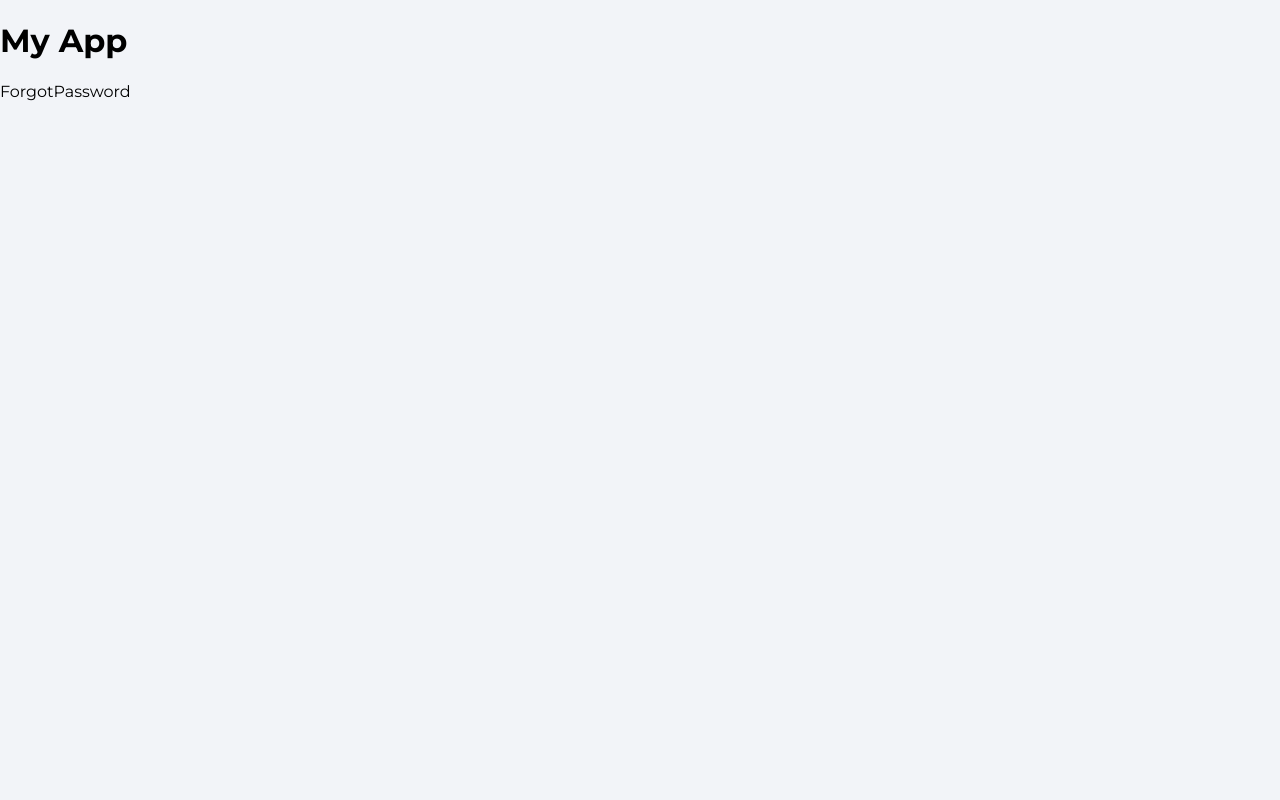
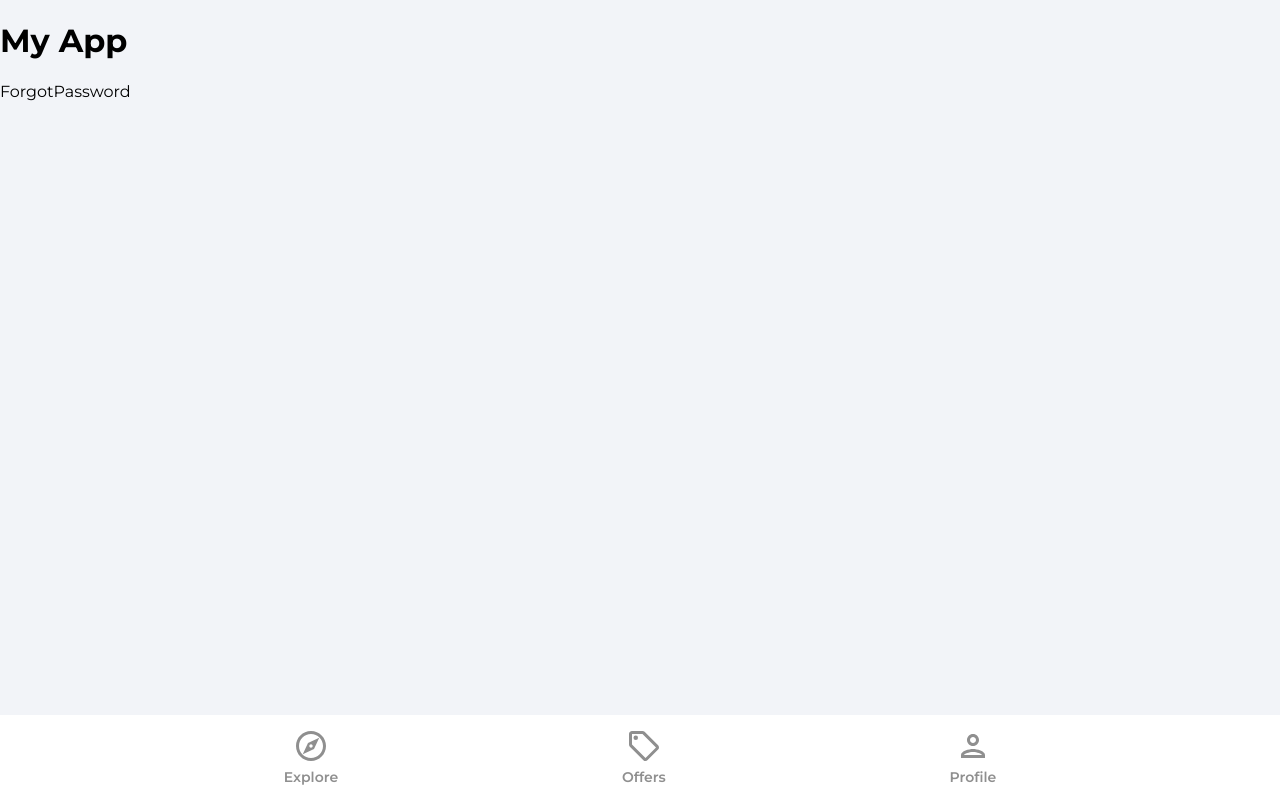
Before and after one commit to mattez1992/realestate_app, a React (Create React App) app: page /forgotpassword in a window 1280 px wide. Built offline with nearby package versions, Linux system fonts and the light colour scheme.

Commit message:
Created navbar

```diff
--- a/src/App.js
+++ b/src/App.js
@@ -5,12 +5,12 @@
 import Profile from "./pages/Profile";
 import SignIn from "./pages/SignIn";
 import SignUp from "./pages/SignUp";
+import Navbar from "./components/layout/Navbar";
 
 function App() {
   return (
     <>
       <Router>
-        {/* Todo Navbar */}
         <h1>My App</h1>
         <Routes>
           <Route exact path="/*" element={<Explore />} />
@@ -20,6 +20,7 @@
           <Route exact path="/signup" element={<SignUp />} />
           <Route exact path="/forgotpassword" element={<ForgotPassword />} />
         </Routes>
+        <Navbar />
       </Router>
     </>
   );
--- /dev/null
+++ b/src/components/layout/Navbar.jsx
@@ -0,0 +1,70 @@
+import React from "react";
+import { useLocation, useNavigate } from "react-router-dom";
+import { ReactComponent as OfferIcon } from "../../assets/svg/localOfferIcon.svg";
+import { ReactComponent as ExploreIcon } from "../../assets/svg/exploreIcon.svg";
+import { ReactComponent as ProfileIcon } from "../../assets/svg/personOutlineIcon.svg";
+const Navbar = () => {
+  const navigate = useNavigate();
+  const location = useLocation();
+  const matchRoute = (route) => {
+    return route === location.pathname;
+  };
+  return (
+    <footer className="navbar">
+      <nav className="navbarNav">
+        <ul className="navbarListItems">
+          <li className="navbarListItem" onClick={() => navigate("/")}>
+            <ExploreIcon
+              fill={matchRoute("/") ? "2c2c2c" : "#8f8f8f"}
+              width="36px"
+              height="36px"
+            />
+            <p
+              className={
+                matchRoute("/")
+                  ? "navbarListItemNameActive"
+                  : "navbarListItemName"
+              }
+            >
+              Explore
+            </p>
+          </li>
+          <li className="navbarListItem" onClick={() => navigate("/offers")}>
+            <OfferIcon
+              fill={matchRoute("/offers") ? "2c2c2c" : "#8f8f8f"}
+              width="36px"
+              height="36px"
+            />
+            <p
+              className={
+                matchRoute("/offers")
+                  ? "navbarListItemNameActive"
+                  : "navbarListItemName"
+              }
+            >
+              Offers
+            </p>
+          </li>
+          <li className="navbarListItem" onClick={() => navigate("/profile")}>
+            <ProfileIcon
+              fill={matchRoute("/profile") ? "2c2c2c" : "#8f8f8f"}
+              width="36px"
+              height="36px"
+            />
+            <p
+              className={
+                matchRoute("/profile")
+                  ? "navbarListItemNameActive"
+                  : "navbarListItemName"
+              }
+            >
+              Profile
+            </p>
+          </li>
+        </ul>
+      </nav>
+    </footer>
+  );
+};
+
+export default Navbar;
```
Also changed, not shown: src/components/test.jsx (added).
